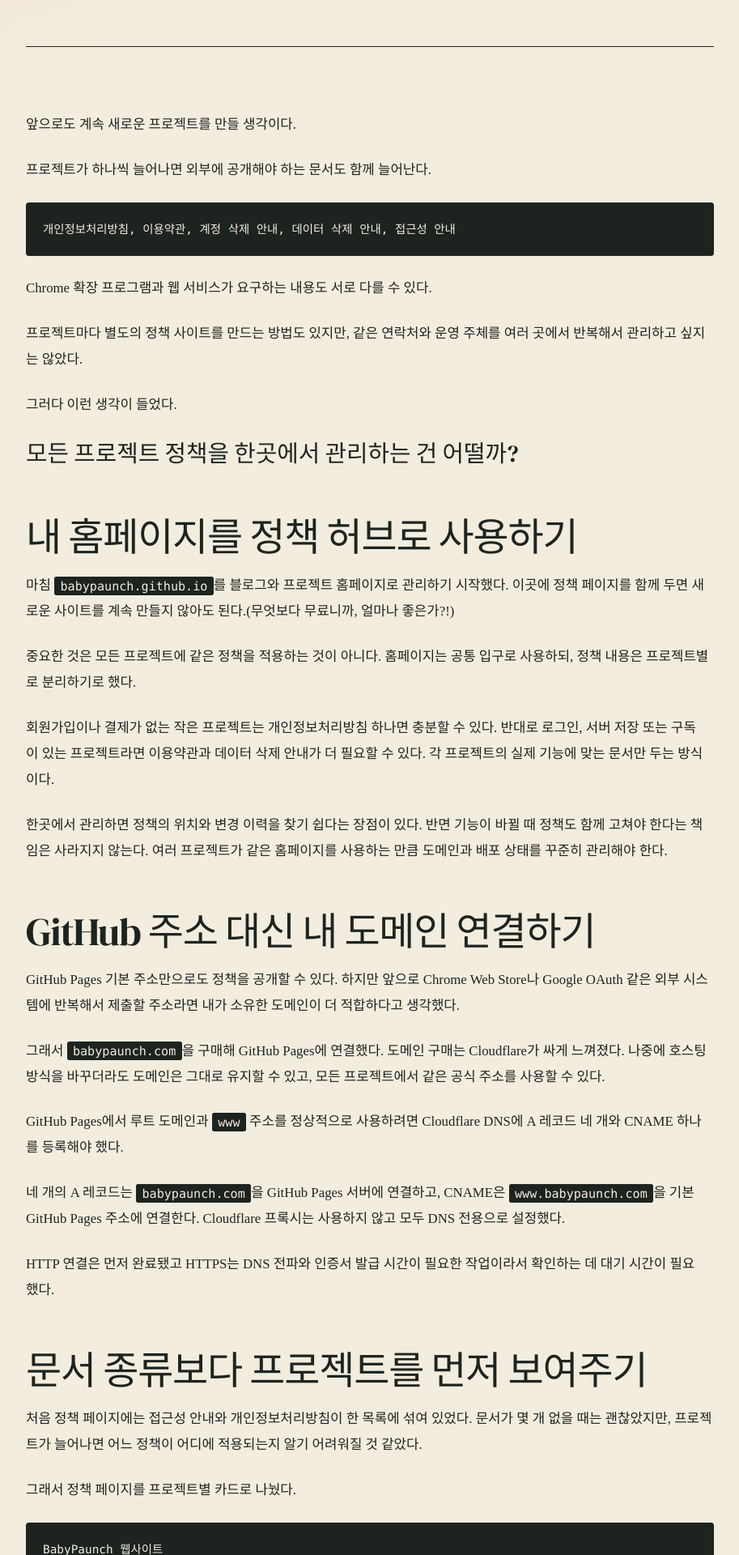
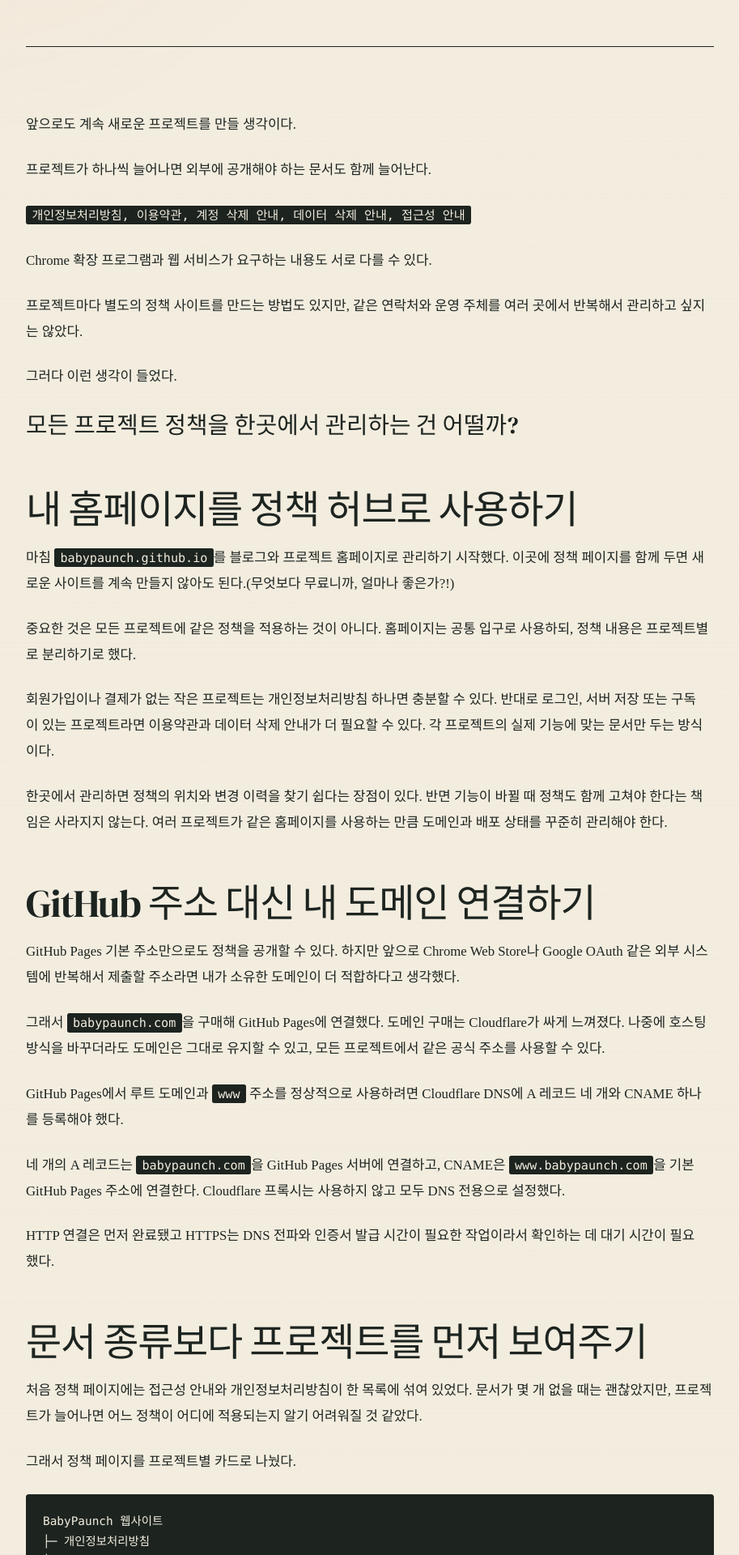
Before and after one commit to babypaunch/babypaunch.github.io, a Jekyll site: the page built from _posts/2026-08-27-project-policy-hub.md, in a window 1280 px wide. Shown: the part 571-2491 px from the top of the page at 81% size, without its empty margins (183-1096 px from the left). Built offline with Jekyll 4.4.1, drawn with Linux system fonts in a browser that asks for light colours; some web fonts are replaced.

Commit message:
fix(blog): 정책 목록을 인라인 코드로 표시

````diff
--- a/_posts/2026-08-27-project-policy-hub.md
+++ b/_posts/2026-08-27-project-policy-hub.md
@@ -20,9 +20,7 @@
 
 프로젝트가 하나씩 늘어나면 외부에 공개해야 하는 문서도 함께 늘어난다.
 
-```text
-개인정보처리방침, 이용약관, 계정 삭제 안내, 데이터 삭제 안내, 접근성 안내
-```
+`개인정보처리방침, 이용약관, 계정 삭제 안내, 데이터 삭제 안내, 접근성 안내`
 
 Chrome 확장 프로그램과 웹 서비스가 요구하는 내용도 서로 다를 수 있다.
 
````
Also changed, not shown: _posts/2026-08-27-project-policy-hub-en.md (+1 -3 lines).
